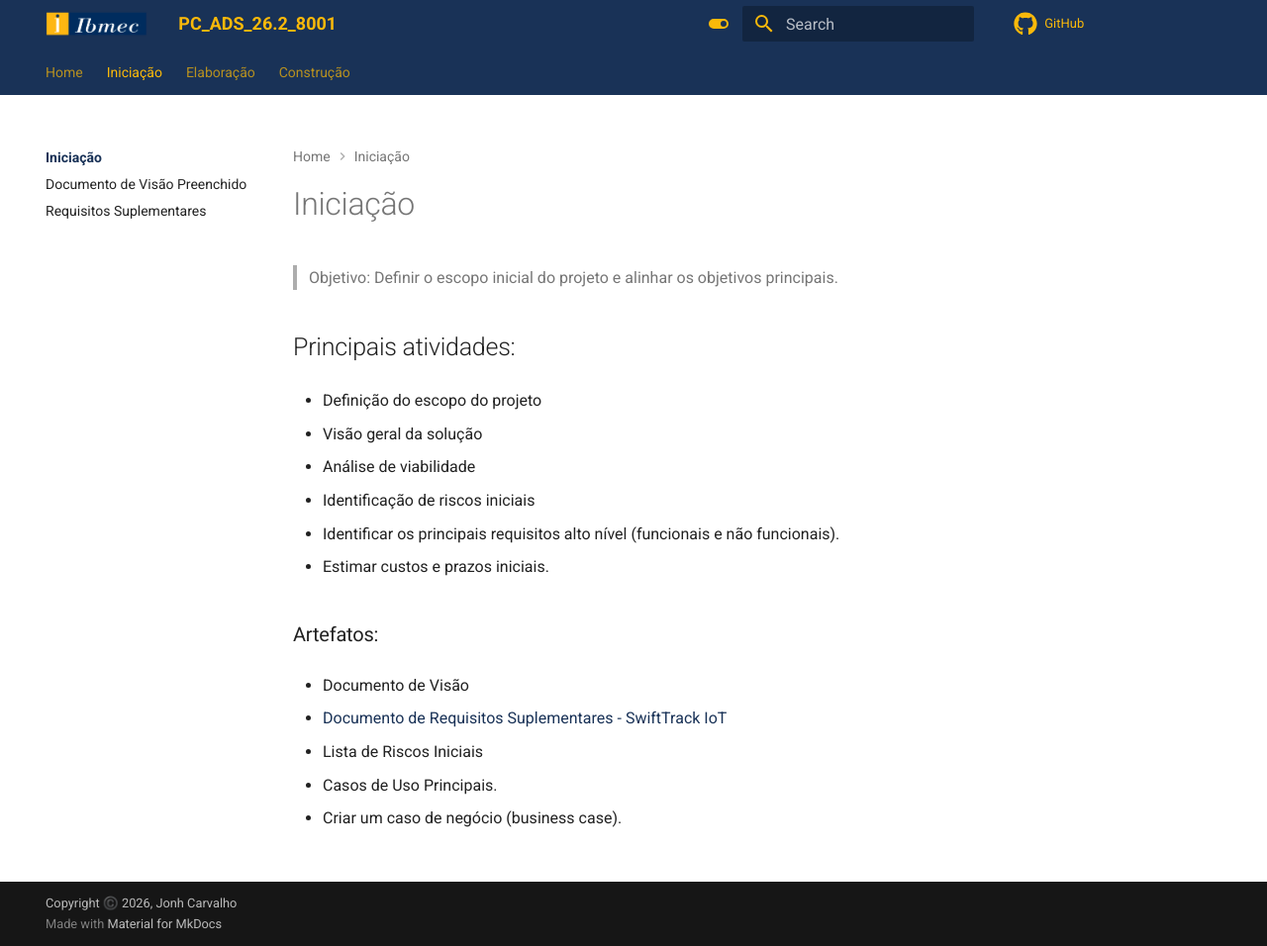
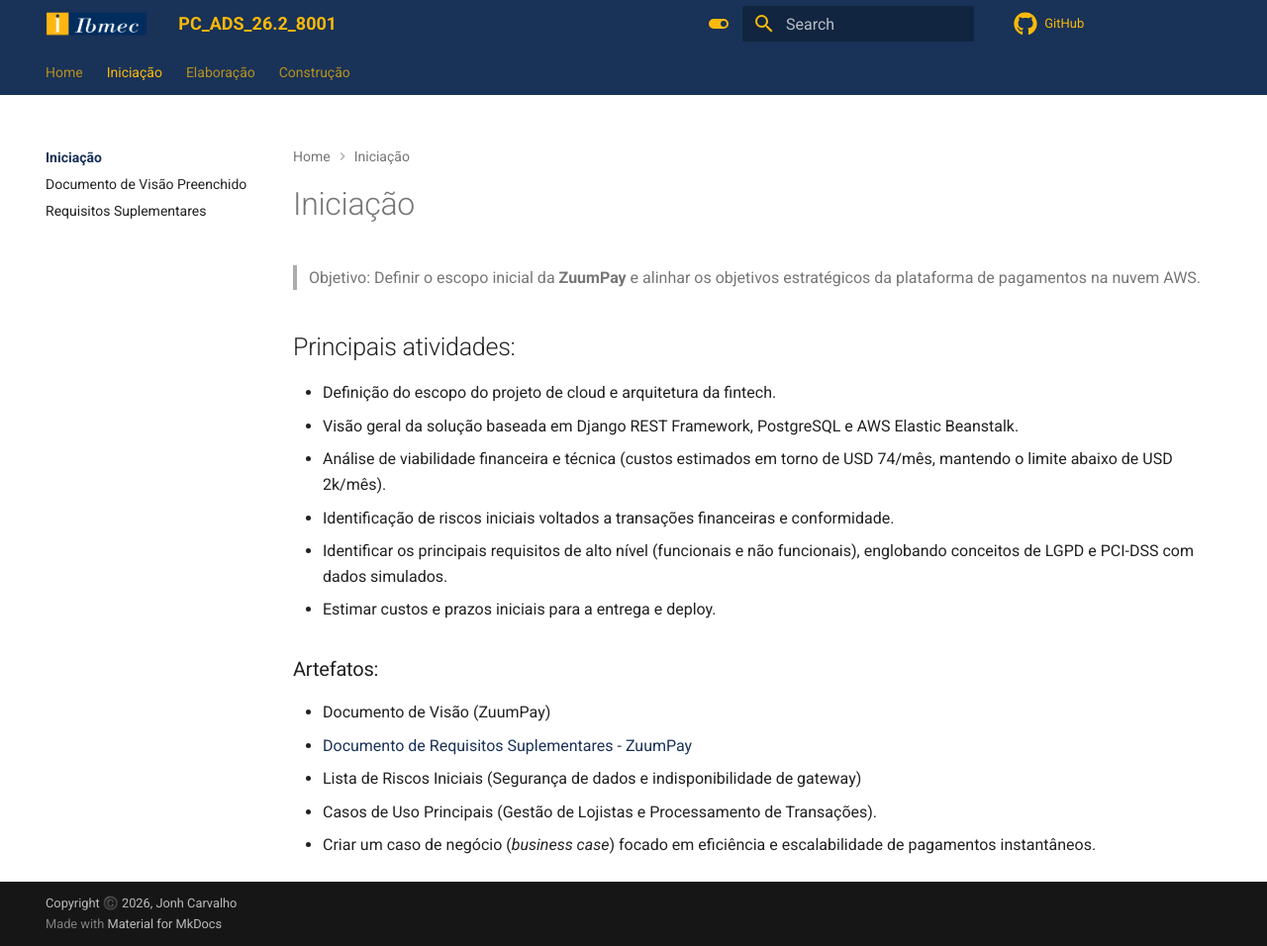
Before and after one commit to Projetos-de-Extensao/PC_CDIA_26.2_8001_III, an MkDocs documentation site: the page built from docs/Iniciacao/index.md, in a window 1280 px wide and 956 px high. Shown: the whole window at 99% size. Built offline with MkDocs 1.6.1 and Material for MkDocs 9.7.7, drawn with Linux system fonts in a browser that asks for light colours; comment, search, counter and statistics services are not loaded.

Commit message:
Iniciaçao

```diff
--- a/docs/Iniciacao/index.md
+++ b/docs/Iniciacao/index.md
@@ -1,29 +1,20 @@
 # Iniciação
 
-> Objetivo: Definir o escopo inicial do projeto e alinhar os objetivos principais.
+> Objetivo: Definir o escopo inicial da **ZuumPay** e alinhar os objetivos estratégicos da plataforma de pagamentos na nuvem AWS.
 
 ## Principais atividades:
 
-* Definição do escopo do projeto
-
-* Visão geral da solução
-
-* Análise de viabilidade
-
-* Identificação de riscos iniciais
-
-* Identificar os principais requisitos alto nível (funcionais e não funcionais).
-
-* Estimar custos e prazos iniciais.
+* Definição do escopo do projeto de cloud e arquitetura da fintech.
+* Visão geral da solução baseada em Django REST Framework, PostgreSQL e AWS Elastic Beanstalk.
+* Análise de viabilidade financeira e técnica (custos estimados em torno de USD 74/mês, mantendo o limite abaixo de USD 2k/mês).
+* Identificação de riscos iniciais voltados a transações financeiras e conformidade.
+* Identificar os principais requisitos de alto nível (funcionais e não funcionais), englobando conceitos de LGPD e PCI-DSS com dados simulados.
+* Estimar custos e prazos iniciais para a entrega e deploy.
 
 ### Artefatos:
 
-* Documento de Visão
-
-* [Documento de Requisitos Suplementares - SwiftTrack IoT](requisitos_suplementares.md)
-
-* Lista de Riscos Iniciais
-
-* Casos de Uso Principais.
-
-* Criar um caso de negócio (business case).
+* Documento de Visão (ZuumPay)
+* [Documento de Requisitos Suplementares - ZuumPay](requisitos_suplementares.md)
+* Lista de Riscos Iniciais (Segurança de dados e indisponibilidade de gateway)
+* Casos de Uso Principais (Gestão de Lojistas e Processamento de Transações).
+* Criar um caso de negócio (*business case*) focado em eficiência e escalabilidade de pagamentos instantâneos.
```
